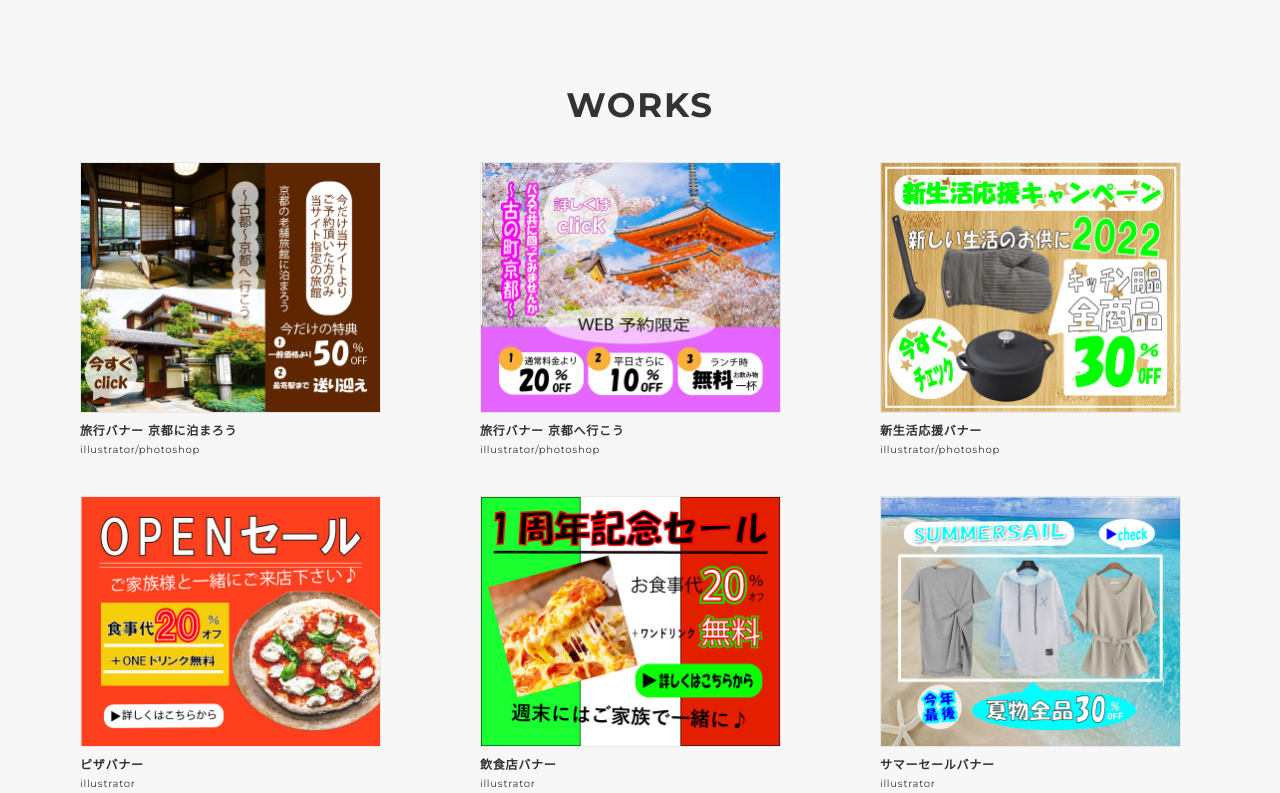
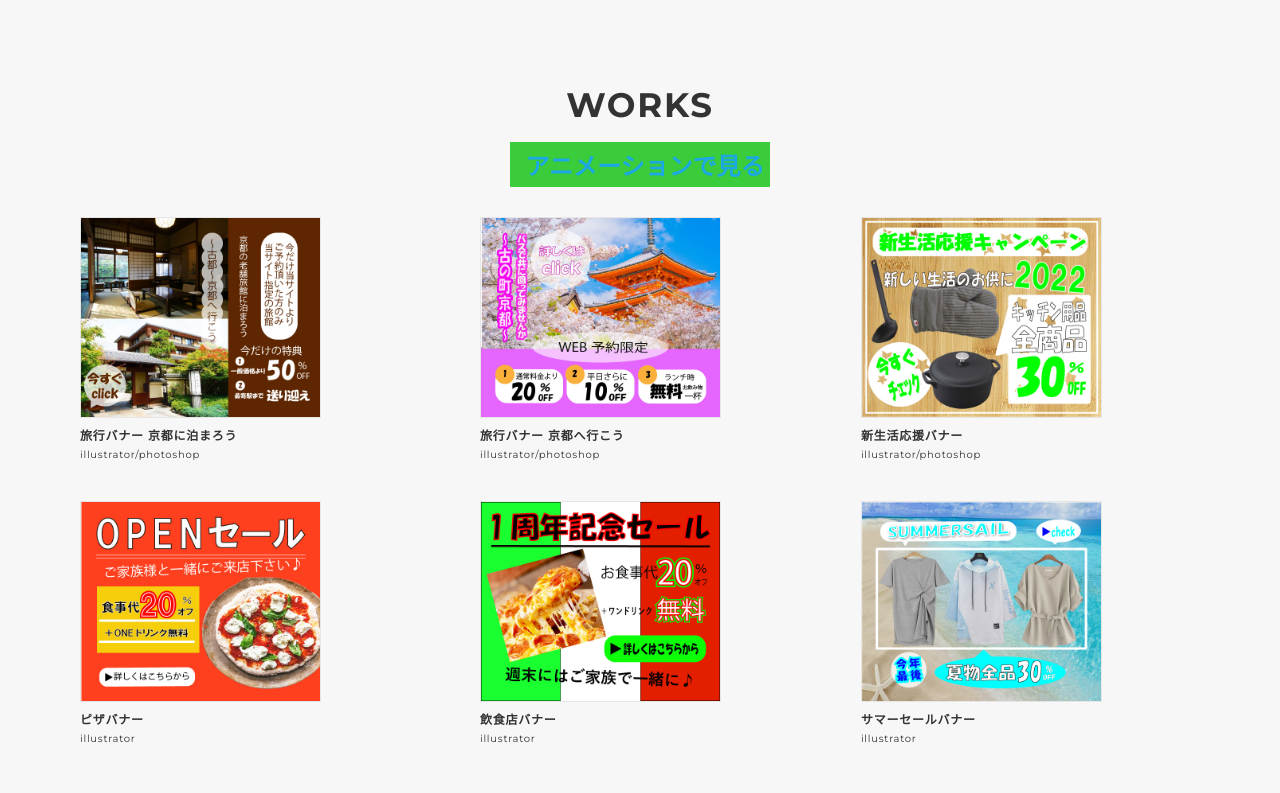
Before and after one commit to oaf04040313/oaf0404.github.io, a plain HTML site: page index.html in a window 1280 px wide. Shown: the part 875-1668 px from the top of the page. Drawn offline with nearby package versions, Linux system fonts and the light colour scheme.

Commit message:
Add files via upload

```diff
--- a/css/style.css
+++ b/css/style.css
@@ -61,11 +61,53 @@ img {
   font-size: 34px;
   font-weight: bold;
   line-height: 1;
-  margin-bottom: 40px;
+  margin-bottom: 10px;
   text-align: center;
   letter-spacing: .05em;
   color: #333;
 }
+
+.animetion-center{
+  display: flex;
+}
+
+.animetion {
+  font-size: 24px;
+  font-weight: bold;
+  justify-content: center;
+  align-self: center;
+  background-color: #3bcc3b;
+  color: #fff;
+  margin: 10px auto 30px;
+  padding: 5px;
+  animation: yureru-j 2s infinite;
+  animation-delay: 3s;
+}
+
+@keyframes yureru-j {
+    0% {
+        transform: translate(0px, 2px);
+    }
+    5% {
+        transform: translate(0px, -2px);
+    }
+    10% {
+        transform: translate(0px, 2px);
+    }
+    15% {
+        transform: translate(0px, -2px);
+    }
+    20% {
+        transform: translate(0px, 2px);
+    }
+    25% {
+        transform: translate(0px, -2px);
+    }
+    30% {
+        transform: translate(0px, 0px);
+    }
+}
+
 
 .lead {
   font-size: 16px;
@@ -143,6 +185,11 @@ img {
      opacity: 1;
      transform: translateY(0);
   }
+}
+
+.works-img{
+  width: 80%;
+  height: 100%;
 }
 
 .works-img-1 {
--- a/index.html
+++ b/index.html
@@ -59,6 +59,11 @@
         <div class="container">
           <div class="container effect-fade">
             <h2 class="title">WORKS</h2>
+            <div class="animetion-center">
+              <button class="animetion">
+                <a onclick="window.location.reload(true);">
+                <i class="animetion" aria-hidden="true"></i><span>アニメーションで見る</span</a></button>
+            </div>
           </div>
           <div class="works-list">
             <a class="works-item"  href="#about">
@@ -113,6 +118,8 @@
           </div>
         </div>
       </section>
+
+
       <!-- /works -->
 
       <!-- skill -->
@@ -248,6 +255,7 @@
             <h2 class="title">CONTACT</h2>
           </div>
           <p class="lead">
+            <div class="container effect-fade">
             お問い合わせは、<br class="sp-only">お電話かメールにてお願いします。
           </p>
           <div class="contact-list">
@@ -256,6 +264,7 @@
               090-xxxx-xxxx<br>
             oafXXXXXXXX@gmail.com</span>
           </div>
+        </div>
         </div>
       </section>
       <!-- /contact -->
@@ -287,24 +296,6 @@
     </script>
 
   </div>
-  <script src="https://ajax.googleapis.com/ajax/libs/jquery/3.6.0/jquery.min.js"></script>
-  <script type='text/javascript' src="js/script.js">
-  </script>
-  <script type="text/javascript">
-    $(function () {
-      $(window).scroll(function () {
-        $(".effect-fade").each(function () {
-          var elemPos = $(this).offset().top; /* 要素の位置を取得 */
-          var scroll = $(window).scrollTop(); /* スクロール位置を取得 */
-          var windowHeight = $(window).height(); /* 画面幅を取得（画面の下側に入ったときに動作させるため） */
-          if (scroll > elemPos - windowHeight) {
-            /* 要素位置までスクロール出来たときに動作する */
-            $(this).addClass("effect-scroll");
-          }
-        });
-      });
-      jQuery(window).scroll();
-    });
-  </script>
+
 </body>
 </html>
```
